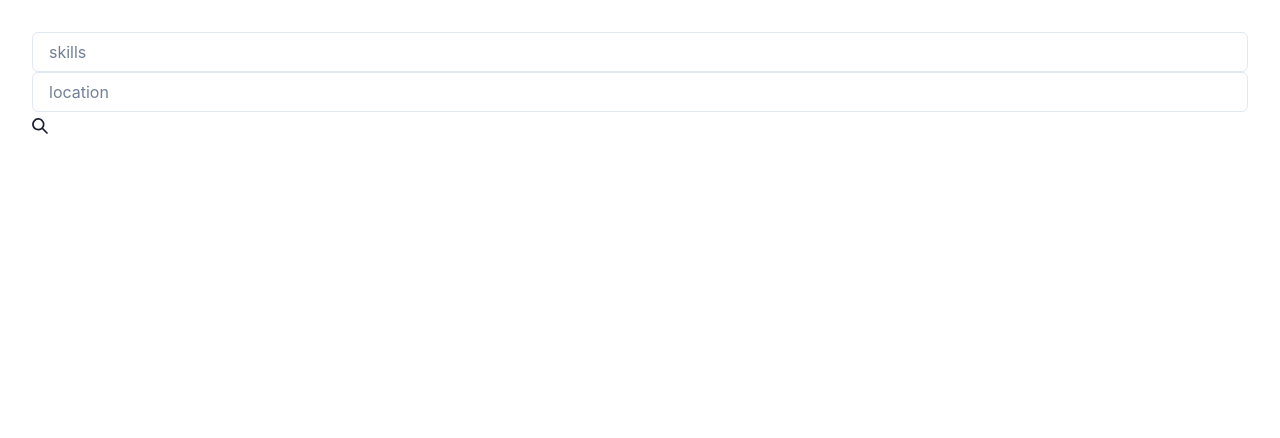
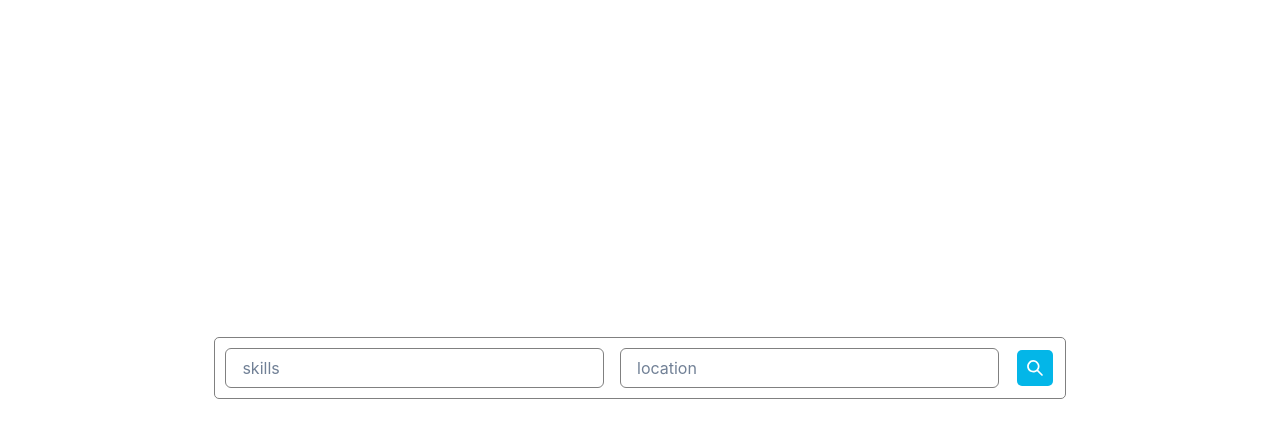
Before and after one commit to chanchal16/kula-assignment, a React (Create React App) app: page / in a window 1280 px wide. Shown: the top 438 px of the page. Built offline with nearby package versions, Linux system fonts and the light colour scheme.

Commit message:
style form

```diff
--- a/src/App.css
+++ b/src/App.css
@@ -5,3 +5,30 @@
   flex-direction: column;
   min-height: 100vh;
 }
+form{
+  width: 70%;
+  margin: auto;
+  display: flex;
+  border: 1px solid gray;
+  padding: 10px;
+  border-radius: 5px;
+  /* justify-content: space-between; */
+  gap: 1rem;
+}
+.search-btn{
+  display: flex;
+  padding: 3px 10px;
+  margin: 2px;
+  border-radius: 5px;
+  background-color: rgb(3, 182, 232);
+  align-items: center;
+  color: white;
+}
+.search-btn:hover{
+  background-color: rgb(2, 163, 207);
+}
+/* user list */
+.userlist-container{
+  padding: 2rem;
+
+}
```
